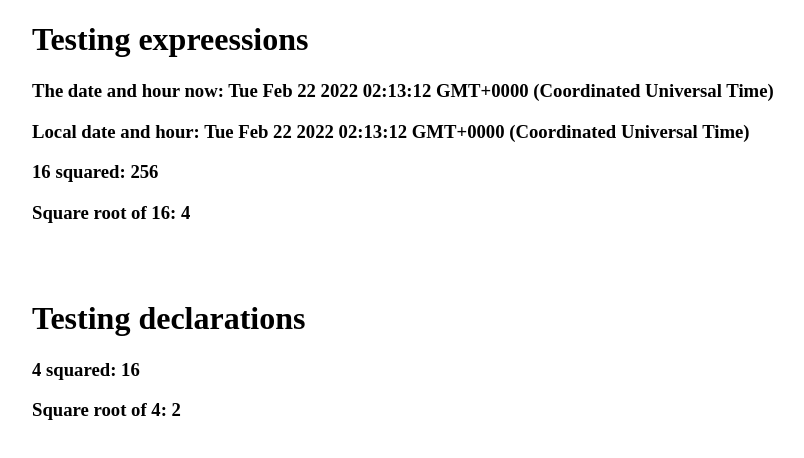
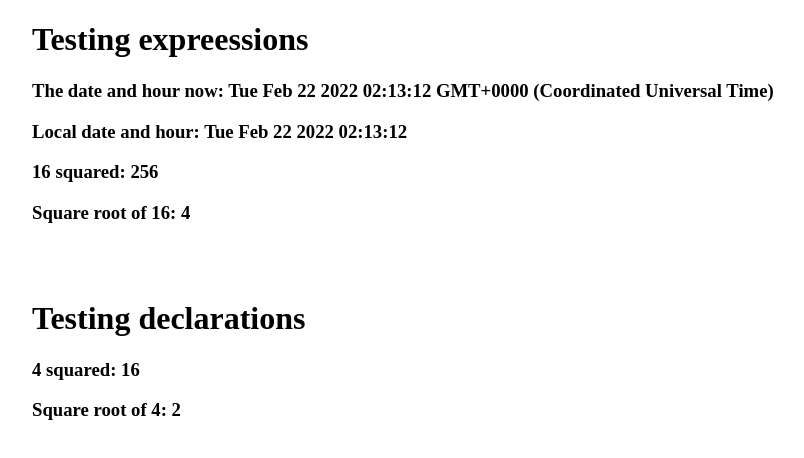
Before and after one commit to jorgetrad99/pracTecWebDesign, a Next.js app: page /practice1U2 in a window 1280 px wide. Shown: the top 458 px of the page, without its empty margins (32-836 px from the left). Built offline with nearby package versions, Linux system fonts and the light colour scheme.

Commit message:
Little fix at showing th date and hour in practice 1 Unit 2

```diff
--- a/pages/practice1U2.tsx
+++ b/pages/practice1U2.tsx
@@ -1,11 +1,18 @@
 import { Container } from "@mui/material";
 
+
+
 const Practice1U2 = () => {
+    const myDate = new Date();
+
+    const addZeroToLeft = (item) => {
+        return item < 10 ? `0${item}` : item;
+    }
     return (
         <Container>
             <h1>Testing expreessions</h1>
-            <h3>The date and hour now: {new Date().toString()}</h3>
-            <h3>Local date and hour: {new Date().toString()}</h3>
+            <h3>The date and hour now: { myDate.toString() }</h3>
+            <h3>Local date and hour: { `${myDate.toDateString()} ${ addZeroToLeft(myDate.getHours()) }:${ addZeroToLeft(myDate.getMinutes()) }:${ addZeroToLeft(myDate.getSeconds()) }` }</h3>
             <h3>16 squared: {Math.pow(16, 2)}</h3>
             <h3>Square root of 16: {Math.sqrt(16)}</h3>
             <br /><br />
```
